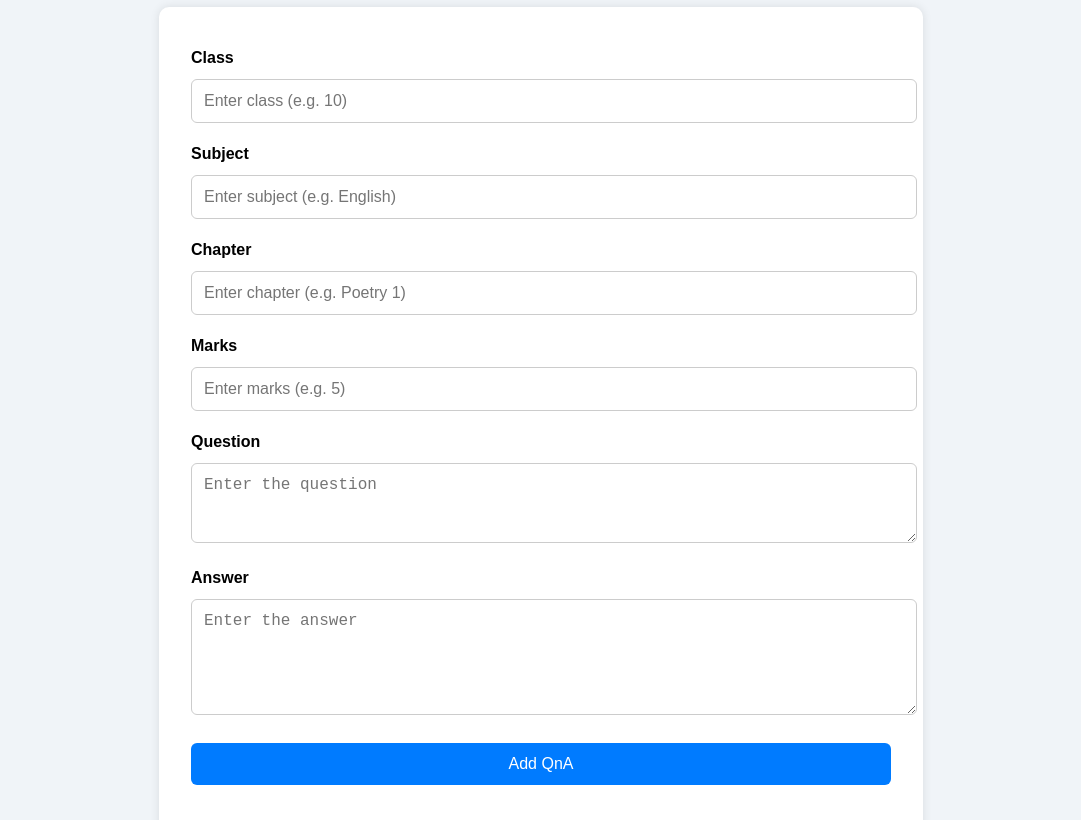
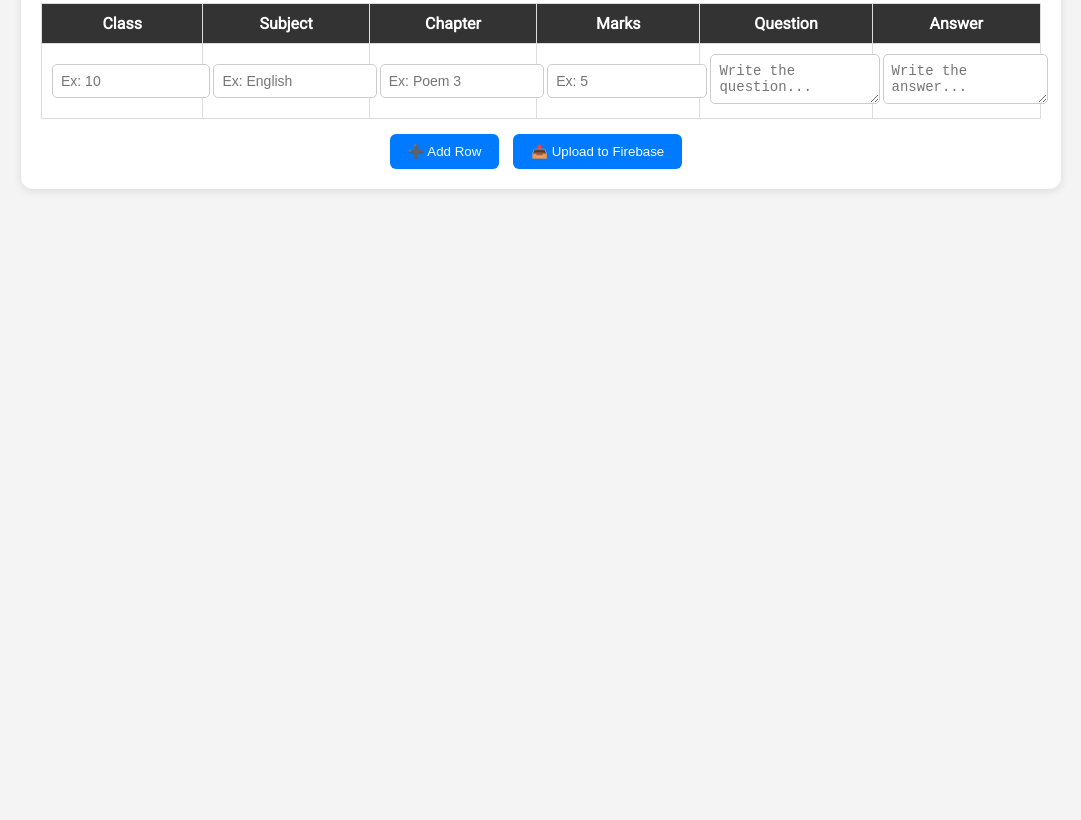
Before and after one commit to Swarup2024web/QnA, a plain HTML site: page admin.html in a window 1280 px wide. Shown: the part 113-933 px from the top of the page, without its empty margins (99-1180 px from the left). After the commit the page ends 800 px from the top, so only its background shows below. Drawn offline with Linux system fonts and the light colour scheme.

Commit message:
Update admin.html

```diff
--- a/admin.html
+++ b/admin.html
@@ -3,93 +3,97 @@
 <head>
   <meta charset="UTF-8" />
   <meta name="viewport" content="width=device-width, initial-scale=1.0"/>
-  <title>Admin Panel - QnA Site</title>
+  <title>Admin Panel - QnA Uploader</title>
+  <link href="https://fonts.googleapis.com/css2?family=Roboto&display=swap" rel="stylesheet"/>
   <style>
     body {
-      font-family: Arial, sans-serif;
-      padding: 2rem;
-      background: #f0f4f8;
+      font-family: 'Roboto', sans-serif;
+      background: #f4f4f4;
+      padding: 20px;
     }
-
-    h1 {
+    h2 {
       text-align: center;
+      margin-bottom: 20px;
       color: #333;
     }
-
-    .form-container {
-      max-width: 700px;
-      margin: 0 auto;
+    .container {
+      max-width: 1000px;
+      margin: auto;
       background: #fff;
-      padding: 2rem;
-      box-shadow: 0 0 10px rgba(0,0,0,0.1);
-      border-radius: 10px;
+      padding: 20px;
+      border-radius: 12px;
+      box-shadow: 0 2px 8px rgba(0,0,0,0.1);
+      overflow-x: auto;
     }
-
-    input, textarea, button {
+    table {
       width: 100%;
-      padding: 12px;
-      margin: 12px 0;
+      border-collapse: collapse;
+      margin-bottom: 15px;
+    }
+    th, td {
+      padding: 10px;
+      border: 1px solid #ddd;
+    }
+    th {
+      background: #333;
+      color: #fff;
+    }
+    input, textarea {
+      width: 100%;
+      padding: 8px;
+      font-size: 14px;
+      border-radius: 5px;
       border: 1px solid #ccc;
+    }
+    textarea {
+      resize: vertical;
+    }
+    .btn {
+      background: #007bff;
+      color: white;
+      padding: 10px 18px;
+      border: none;
       border-radius: 6px;
-      font-size: 16px;
+      cursor: pointer;
+      margin-right: 10px;
     }
-
-    button {
-      background-color: #007bff;
-      color: white;
-      border: none;
-      cursor: pointer;
-      transition: 0.3s;
+    .btn:hover {
+      background: #0056b3;
     }
-
-    button:hover {
-      background-color: #0056b3;
-    }
-
-    label {
-      font-weight: bold;
+    .btn-row {
+      text-align: center;
       margin-top: 10px;
-      display: block;
-    }
-
-    .status {
-      margin-top: 10px;
-      font-weight: bold;
-      color: green;
     }
   </style>
 </head>
 <body>
-
-  <h1>Admin Panel - Add QnA</h1>
-
-  <div class="form-container">
-    <label for="classInput">Class</label>
-    <input type="text" id="classInput" placeholder="Enter class (e.g. 10)" required />
-
-    <label for="subjectInput">Subject</label>
-    <input type="text" id="subjectInput" placeholder="Enter subject (e.g. English)" required />
-
-    <label for="chapterInput">Chapter</label>
-    <input type="text" id="chapterInput" placeholder="Enter chapter (e.g. Poetry 1)" required />
-
-    <label for="marksInput">Marks</label>
-    <input type="number" id="marksInput" placeholder="Enter marks (e.g. 5)" required />
-
-    <label for="questionInput">Question</label>
-    <textarea id="questionInput" placeholder="Enter the question" rows="3" required></textarea>
-
-    <label for="answerInput">Answer</label>
-    <textarea id="answerInput" placeholder="Enter the answer" rows="5" required></textarea>
-
-    <button onclick="addQnA()">Add QnA</button>
-    <div class="status" id="statusMsg"></div>
+  <h2>Admin Panel - Add Multiple QnAs</h2>
+  <div class="container">
+    <table id="qnaTable">
+      <thead>
+        <tr>
+          <th>Class</th>
+          <th>Subject</th>
+          <th>Chapter</th>
+          <th>Marks</th>
+          <th>Question</th>
+          <th>Answer</th>
+        </tr>
+      </thead>
+      <tbody id="qnaBody">
+        <!-- Rows will be added dynamically -->
+      </tbody>
+    </table>
+    <div class="btn-row">
+      <button class="btn" onclick="addRow()">➕ Add Row</button>
+      <button class="btn" onclick="uploadData()">📤 Upload to Firebase</button>
+    </div>
   </div>
 
-  <!-- Firebase libraries -->
+  <!-- Firebase -->
   <script type="module">
     import { initializeApp } from "https://www.gstatic.com/firebasejs/9.24.0/firebase-app.js";
-    import { getFirestore, collection, addDoc } from "https://www.gstatic.com/firebasejs/9.24.0/firebase-firestore.js";
+    import { getFirestore, collection, addDoc, serverTimestamp } from "https://www.gstatic.com/firebasejs/9.24.0/firebase-firestore.js";
 
     const firebaseConfig = {
       apiKey: "AIzaSyApDnDrhy_Z0zvLoWfvsmP4JJSUIdtSulM",
@@ -103,50 +107,60 @@
     const app = initializeApp(firebaseConfig);
     const db = getFirestore(app);
 
-    window.addQnA = async function () {
-      const classInput = document.getElementById("classInput").value.trim();
-      const subject = document.getElementById("subjectInput").value.trim();
-      const chapter = document.getElementById("chapterInput").value.trim();
-      const marks = parseInt(document.getElementById("marksInput").value.trim());
-      const question = document.getElementById("questionInput").value.trim();
-      const answer = document.getElementById("answerInput").value.trim();
+    // Add initial row
+    window.onload = () => addRow();
 
-      const statusMsg = document.getElementById("statusMsg");
+    // Add a new row to the table
+    window.addRow = function () {
+      const tbody = document.getElementById("qnaBody");
+      const row = document.createElement("tr");
+      row.innerHTML = `
+        <td><input type="text" class="class" placeholder="Ex: 10" /></td>
+        <td><input type="text" class="subject" placeholder="Ex: English" /></td>
+        <td><input type="text" class="chapter" placeholder="Ex: Poem 3" /></td>
+        <td><input type="number" class="marks" placeholder="Ex: 5" /></td>
+        <td><textarea class="question" placeholder="Write the question..."></textarea></td>
+        <td><textarea class="answer" placeholder="Write the answer..."></textarea></td>
+      `;
+      tbody.appendChild(row);
+    }
 
-      if (!classInput || !subject || !chapter || !marks || !question || !answer) {
-        statusMsg.textContent = "Please fill in all fields!";
-        statusMsg.style.color = "red";
+    // Upload all QnAs to Firebase
+    window.uploadData = async function () {
+      const rows = document.querySelectorAll("#qnaBody tr");
+      let successCount = 0;
+
+      for (const row of rows) {
+        const classVal = row.querySelector(".class").value.trim();
+        const subject = row.querySelector(".subject").value.trim();
+        const chapter = row.querySelector(".chapter").value.trim();
+        const marks = parseInt(row.querySelector(".marks").value.trim());
+        const question = row.querySelector(".question").value.trim();
+        const answer = row.querySelector(".answer").value.trim();
+
+        if (!classVal || !subject || !chapter || !question || !answer || isNaN(marks)) {
+          alert("Fill all fields correctly before uploading.");
           return;
         }
 
         try {
           await addDoc(collection(db, "questions"), {
-          class: classInput,
-          subject: subject,
-          chapter: chapter,
-          marks: marks,
-          question: question,
-          answer: answer,
-          time: new Date().toISOString()
+            class: classVal,
+            subject,
+            chapter,
+            marks,
+            question,
+            answer,
+            time: serverTimestamp()
           });
+          successCount++;
+        } catch (error) {
+          console.error("Error uploading QnA:", error);
+        }
+      }
 
-        statusMsg.textContent = "QnA added successfully!";
-        statusMsg.style.color = "green";
-
-        // Clear form
-        document.getElementById("classInput").value = "";
-        document.getElementById("subjectInput").value = "";
-        document.getElementById("chapterInput").value = "";
-        document.getElementById("marksInput").value = "";
-        document.getElementById("questionInput").value = "";
-        document.getElementById("answerInput").value = "";
-
-      } catch (error) {
-        console.error("Error adding QnA:", error);
-        statusMsg.textContent = "Failed to add QnA. Check console.";
-        statusMsg.style.color = "red";
+      alert(`${successCount} QnA(s) uploaded successfully.`);
     }
-    };
   </script>
 </body>
 </html>
```
Lines whose indentation alone changed are shown as unchanged.
